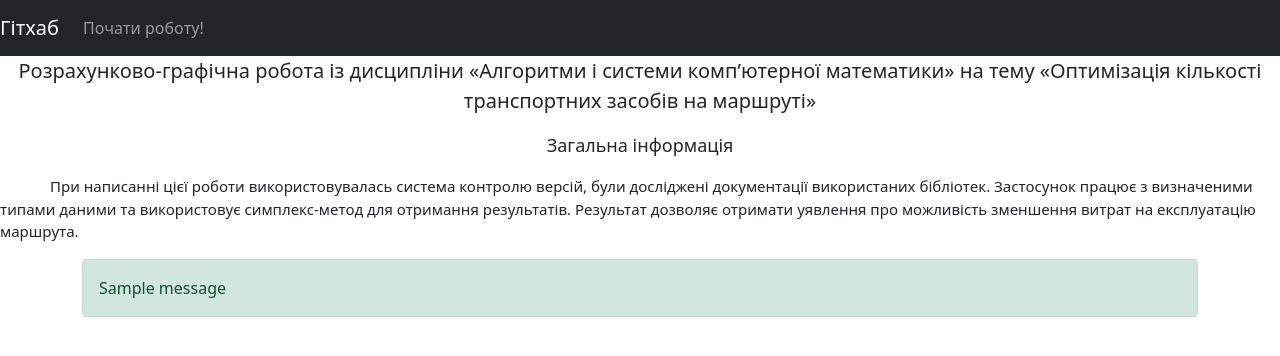
After one commit to Sa4ras/optimal-transport-number, a Flask app: page / in a window 1280 px wide. The commit adds this page. Shown: the top 356 px of the page. Run offline with Flask 2, Linux system fonts and the light colour scheme; one stand-in notice (Sample message) is shown; some libraries are stand-ins or nearby versions.

Commit message:
updated templates

```diff
--- /dev/null
+++ b/templates/welcome.html
@@ -0,0 +1,49 @@
+<!DOCTYPE html>
+<html lang="en">
+<head>
+  <title>РГР</title>
+  <meta charset="utf-8">
+  <meta name="viewport" content="width=device-width, initial-scale=1">
+  <link href="https://cdn.jsdelivr.net/npm/bootstrap@5.0.0-beta1/dist/css/bootstrap.min.css" rel="stylesheet" integrity="sha384-giJF6kkoqNQ00vy+HMDP7azOuL0xtbfIcaT9wjKHr8RbDVddVHyTfAAsrekwKmP1" crossorigin="anonymous">
+</head>
+<body>
+
+<nav class="navbar navbar-expand-sm bg-dark navbar-dark">
+  <div class="navbar-header">
+        <a class="navbar-brand" href="https://github.com/Sa4ras/optimal-transport-number">Гітхаб</a>  <!-- Посилання на репозиторій з кодом !-->
+  </div>
+  <ul class="navbar-nav">
+    <li class="nav-item"><a class="nav-link" href="{{ url_for('calc') }}">Почати роботу!</a></li>
+  </ul>
+</nav>
+<div>
+  <p align="center" style="font-size:20px">
+    Розрахунково-графічна робота із дисципліни «Алгоритми і системи комп’ютерної математики»
+    на тему «Оптимізація кількості транспортних засобів на маршруті»
+  </p>
+  <p align="center" style="font-size:18px">
+    Загальна інформація
+  </p>
+  <p style="text-indent:50px; font-size:15px">
+    При написанні цієї роботи використовувалась система контролю версій, були досліджені документації використаних
+    бібліотек. Застосунок працює з визначеними типами даними та використовує симплекс-метод для отримання результатів.
+    Результат дозволяє отримати уявлення про можливість зменшення витрат на експлуатацію маршрута.
+  </p>
+</div>
+<div class="container">
+  {% with messages = get_flashed_messages(with_categories=true) %}
+    {% if messages %}
+      {% for category, message in messages %}
+        <div class="alert alert-{{ category }}">
+          {{ message }}
+        </div>
+      {% endfor %}
+    {% endif %}
+  {% endwith %}
+  {% block content %}
+  {% endblock %}
+</div>
+<script src="https://cdn.jsdelivr.net/npm/@popperjs/core@2.5.4/dist/umd/popper.min.js" integrity="sha384-q2kxQ16AaE6UbzuKqyBE9/u/KzioAlnx2maXQHiDX9d4/zp8Ok3f+M7DPm+Ib6IU" crossorigin="anonymous"></script>
+<script src="https://cdn.jsdelivr.net/npm/bootstrap@5.0.0-beta1/dist/js/bootstrap.min.js" integrity="sha384-pQQkAEnwaBkjpqZ8RU1fF1AKtTcHJwFl3pblpTlHXybJjHpMYo79HY3hIi4NKxyj" crossorigin="anonymous"></script>
+</body>
+</html>
```
Also changed, not shown: templates/calc.html (+30 -9 lines), templates/index.html (deleted, +0 -10 lines).
